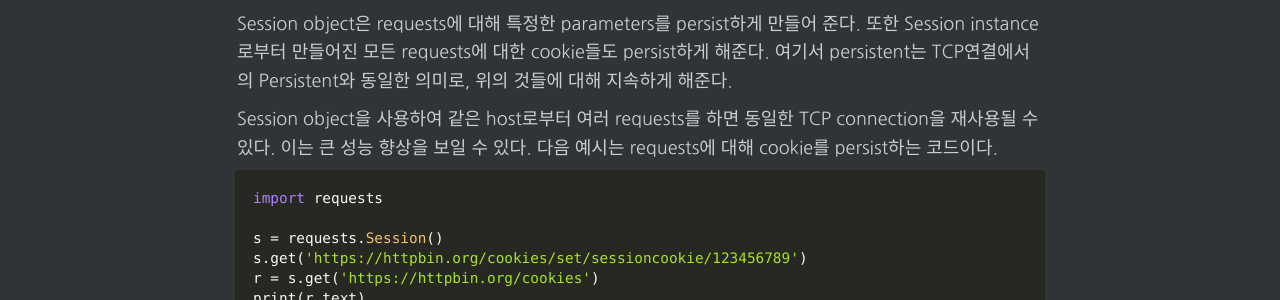
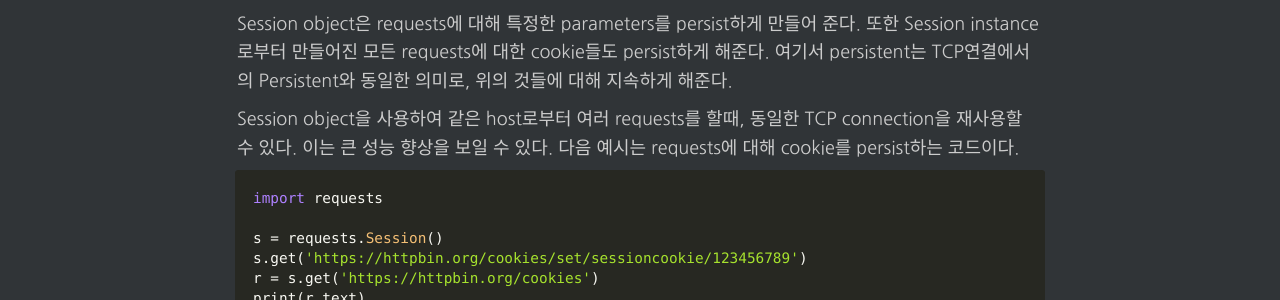
Before and after one commit to changhyeonnam/changhyeonnam.github.io, a Jekyll site: the page built from _posts/2022/2022-1-30-Session.md, in a window 1280 px wide. Shown: the part 342-642 px from the top of the page. Built offline with Jekyll 4.4.1, drawn with Linux system fonts in a browser that asks for light colours; nearby versions of some CDN libraries; our own code applies the rules of GitHub Pages for plain Markdown files; comment, search, counter and statistics services are not loaded.

Commit message:
update session.md

````diff
--- a/_posts/2022/2022-1-30-Session.md
+++ b/_posts/2022/2022-1-30-Session.md
@@ -13,7 +13,7 @@ sitemap :
 
 Session object은 requests에 대해 특정한 parameters를 persist하게 만들어 준다. 또한 Session instance로부터 만들어진 모든 requests에 대한 cookie들도 persist하게 해준다. 여기서 persistent는 TCP연결에서의  Persistent와 동일한 의미로, 위의 것들에 대해 지속하게 해준다.
 
-Session object을 사용하여 같은 host로부터 여러 requests를 하면 동일한 TCP connection을 재사용될 수 있다. 이는 큰 성능 향상을 보일 수 있다. 다음 예시는 requests에 대해 cookie를 persist하는 코드이다.
+Session object을 사용하여 같은 host로부터 여러 requests를 할때, 동일한 TCP connection을 재사용할 수 있다. 이는 큰 성능 향상을 보일 수 있다. 다음 예시는 requests에 대해 cookie를 persist하는 코드이다.
 
 ```python
 import requests
````
